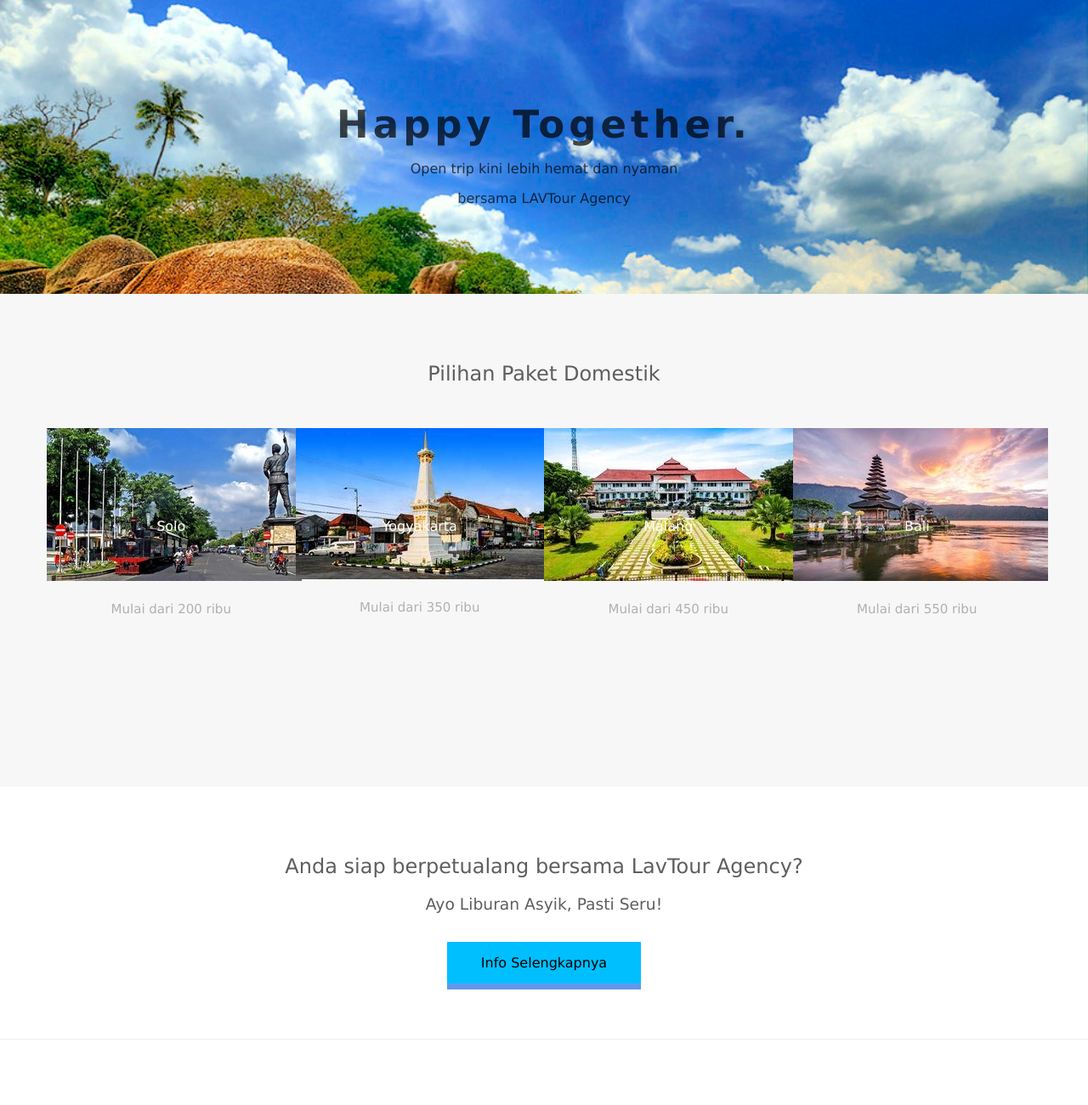
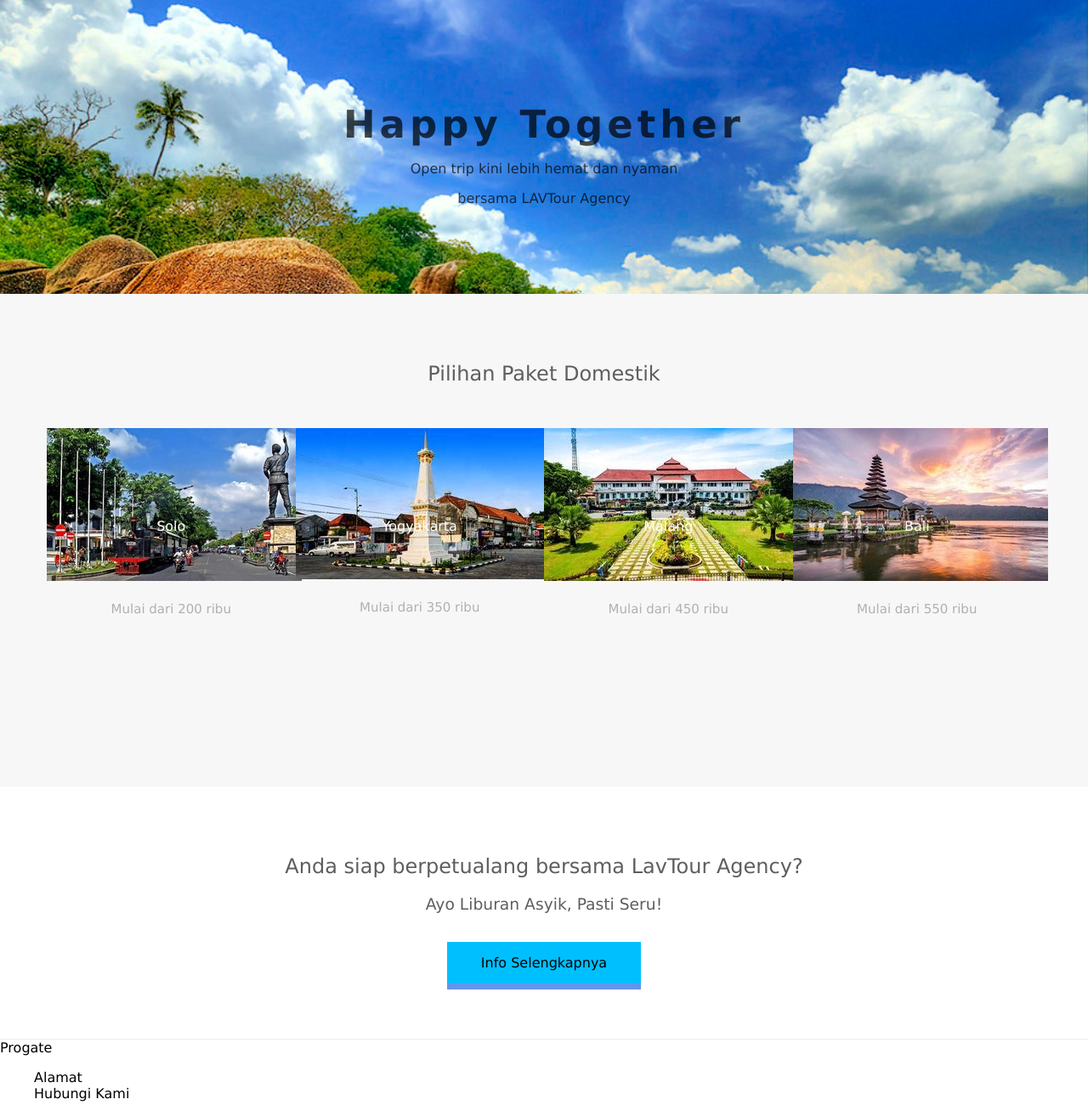
Before and after one commit to FirdausMasitha1/LavTour.github.io, a plain HTML site: page index.html in a window 1280 px wide. Shown: the part 180-1481 px from the top of the page at 85% size. Before the commit the page ends 1404 px from the top, so only its background shows below. Drawn offline with Linux system fonts and the light colour scheme.

Commit message:
Update index.html

```diff
--- a/index.html
+++ b/index.html
@@ -2,12 +2,15 @@
 <html>
   <head>
     <meta charset="utf-8">
+    <meta name="viewport" content="width=device-width, initial-scale=1.0">
     <title>LAVTour Agency</title>
+    <link rel="stylesheet" href="responsive.css">
     <link rel="stylesheet" href="stylesheet.css">
   </head>
   <body>
     <div class="header">
-      <div class="header-logo">LAVTour Agency</div>
+      <div class="header-logo"><marquee direction="down" scrollamount="3">LAVTour Agency</marquee></div>
+      <span class="fa fa-bars menu-icon"></span>
       <div class="header-list">
         <ul>
           <li>Tentang Kami</li>
@@ -19,7 +22,7 @@
     </div>
     <div class="top-wrapper">
       <div class="container">
-        <h1>Happy Together.</h1>
+        <h1>Happy Together</h1>
         <p>Open trip kini lebih hemat dan nyaman</p>
         <p>bersama LAVTour Agency</p>
       </div>
@@ -58,7 +61,9 @@
             </div>
             <p class="txt-contents">Mulai dari 550 ribu</p>
           </div>
+          <div class="clear"></div>
         </div>
+
       </div>
     </div>
     <div class="message-wrapper">
@@ -70,5 +75,14 @@
         <span class="btn message">Info Selengkapnya</span>
       </div>
     </div>
+    <div class="footer">
+      <div class="footer-logo">Progate</div>
+      <div class="footer-list">
+        <ul>
+          <li>Alamat</li>
+          <li>Hubungi Kami</li>
+        </ul>
+      </div>
+    </div>
   </body>
 </html>
```
